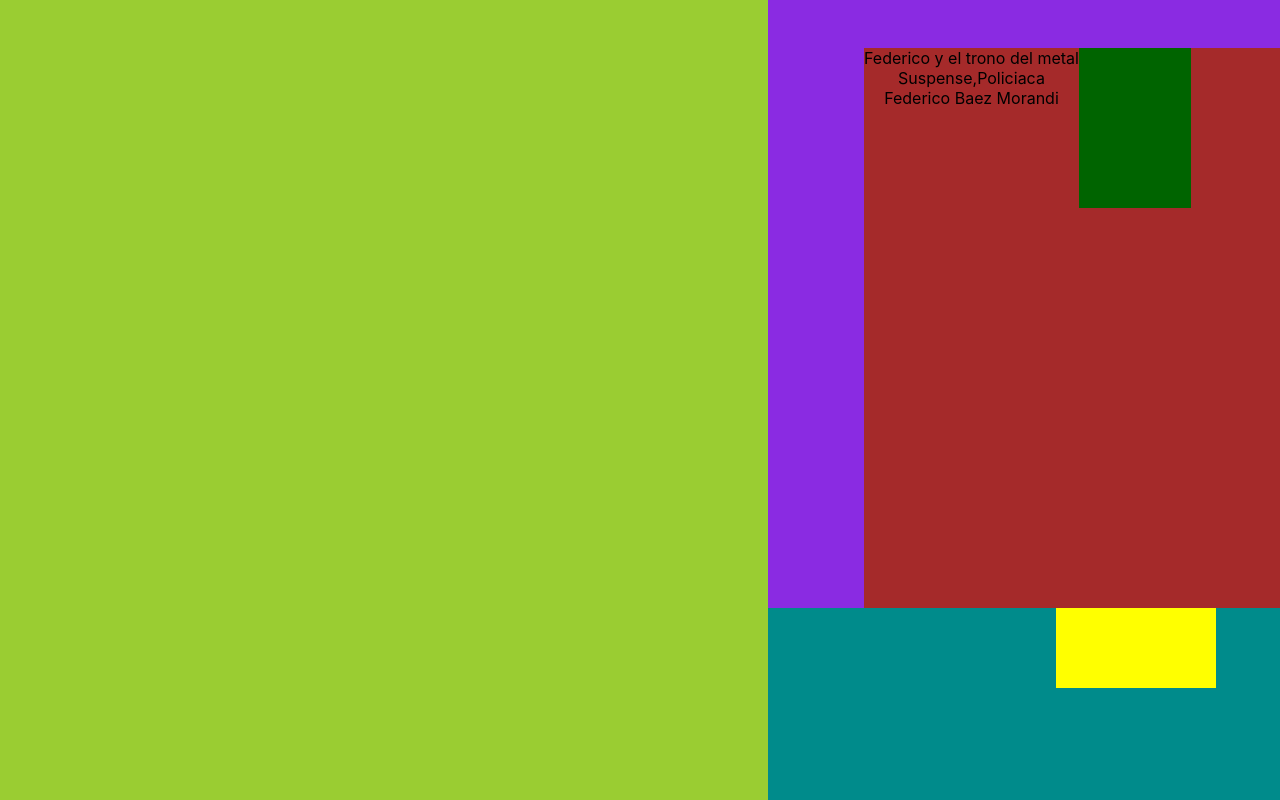
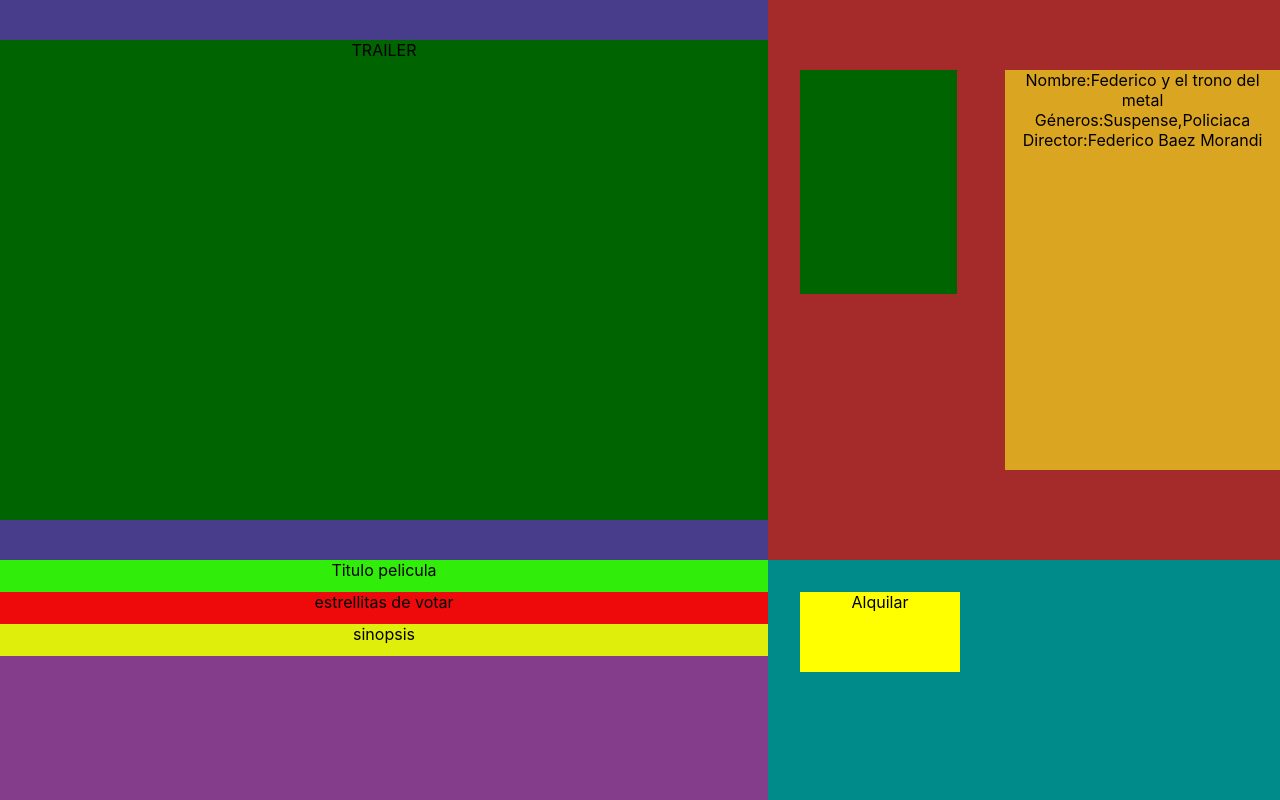
Before and after one commit to DanielC1492/Video-Rados, a React (Create React App) app: page /movie in a window 1280 px wide. Built offline with nearby package versions, Linux system fonts and the light colour scheme.

Commit message:
Still working on movie view design.

```diff
--- a/src/components/MyButton/MyButton.jsx
+++ b/src/components/MyButton/MyButton.jsx
@@ -15,7 +15,7 @@ const MyButton = (props) => {
 
     return (
         <div onClick={() => redirectMe()} className='buttonStyle'>
-
+        Alquilar
         </div>
     )
 }
--- a/src/containers/Movie/Movie.css
+++ b/src/containers/Movie/Movie.css
@@ -10,7 +10,45 @@
     display: flex;
     flex-direction: column;
     background-color: yellowgreen;
+    height: 100vh;
     width: 60vw;
+}
+
+.midLeftTop{
+    display: flex;
+    height: 70vh;
+    width: 60vw;
+    align-items: center;
+    justify-content: center;
+    background-color: darkslateblue;
+}
+
+.trailer{
+    height: 30em;
+    width: 50em;
+    background-color: darkgreen;
+}
+
+.midLeftBot{
+    height: 30vh;
+    width: 60vw;
+
+    background-color: rgb(132, 61, 139);
+}
+
+.movieTitle{
+    height: 2em;
+    background-color: rgb(48, 238, 10);
+}
+
+.ratingStars{
+    height: 2em;
+    background-color: rgb(238, 10, 10);
+}
+
+.synopsis{
+    height: 2em;
+    background-color: rgb(223, 238, 10);
 }
 
 .midRight{
@@ -18,35 +56,43 @@
     flex-direction: column;
     background-color: blueviolet;
     width: 40vw;
+    height: 100vh;
 }
 
-.midTop{
+.midRightTop{
     display: flex;
     flex-direction: row;
     background-color: brown;
-    margin-top: 3em;
-    margin-left: 6em;
+    height: 70vh;
+
 }
 
 .poster{
-    height: 10em;
-    width: 7em;
+    height: 14em;
+    width: 10em;
+    margin-left: 2em;
     background-color: darkgreen;
+    margin-bottom: 10em;
+    margin-top: 4.4em;
+    margin-right: 3em;
 }
 
 .movieInfo{
     display: flex;
     flex-direction: column;
-    height: 70vh;
+    height: 50vh;
+    background-color: goldenrod;
+    margin-top: 4.4em;
 }
 
-.midBot{
+.midRightBot{
     background-color: darkcyan;
     height: 30vh;
     display: flex;
-    flex-direction: row-reverse;
+    flex-direction: row;
 }
 
 .rentButton{
-    margin-right: 4em;
+    margin-top: 2em;
+    margin-left: 2em;
 }
--- a/src/containers/Movie/Movie.jsx
+++ b/src/containers/Movie/Movie.jsx
@@ -12,22 +12,27 @@ const Movie = () => {
     return (
         <div className='movieContainer'>
             <div className='midLeft'>
-                <div className='trailer'></div>
-                <div className='movieTitle'></div>
-                <div className='ratingStars'></div>
-                <div className='synopsis'></div>
+                <div className='midLeftTop'>
+                    <div className='trailer'>TRAILER</div>
+                </div>
+                <div className='midLeftBot'>
+                    <div className='movieTitle'>Titulo pelicula</div>
+                    <div className='ratingStars'>estrellitas de votar</div>
+                    <div className='synopsis'>sinopsis</div>
+                </div>
             </div>
             <div className='midRight'>
-                <div className='midTop'>
+                <div className='midRightTop'>
+
+                    <div className='poster'></div>
                     <div className='movieInfo'>
-                        <div className='movieName'>Federico y el trono del metal</div>
-                        <div className='genre'>Suspense,Policiaca</div>
-                        <div className='director'>Federico Baez Morandi</div>
+                        <div className='movieName'>Nombre:Federico y el trono del metal</div>
+                        <div className='genre'>Géneros:Suspense,Policiaca</div>
+                        <div className='director'>Director:Federico Baez Morandi</div>
                     </div>
-                    <div className='poster'></div>
 
                 </div>
-                <div className='midBot'>
+                <div className='midRightBot'>
                     <div className='rentButton'><MyButton/></div>
                 </div>
             </div>
```
